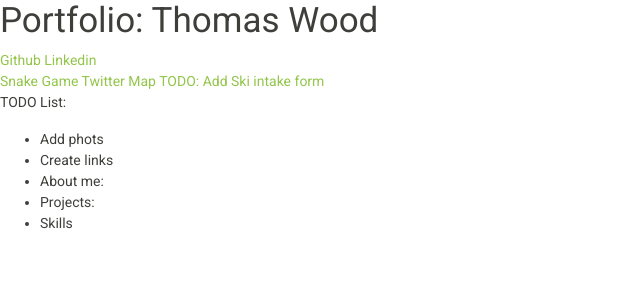
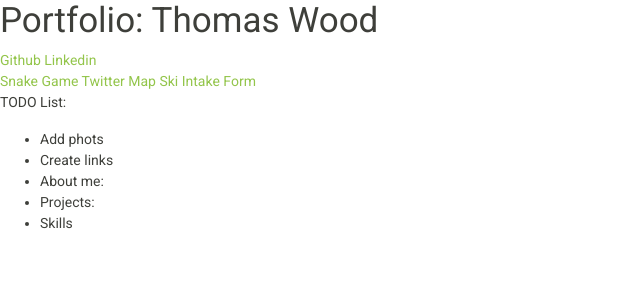
Before and after one commit to JustAnAccountForLearning/portfolio, a Flask app: page / in a window 1280 px wide. Shown: the top 300 px of the page, without its empty margins (0-640 px from the left). Run offline with Flask 2, Linux system fonts and the light colour scheme; some libraries are stand-ins or nearby versions.

Commit message:
Update Ski Intake Form URL.

```diff
--- a/templates/index.html
+++ b/templates/index.html
@@ -12,7 +12,7 @@
     <div>
         <a href="http://snake-env.uctpsrks7z.us-east-2.elasticbeanstalk.com/">Snake Game</a>
         <a href="https://ywu10.w3.uvm.edu/">Twitter Map</a>
-        <a href="">TODO: Add Ski intake form</a>
+        <a href="http://twitter-map-env.vqmz3jvgef.us-east-1.elasticbeanstalk.com/">Ski Intake Form</a>
     </div>
 
     <p>TODO List:</p>
```
